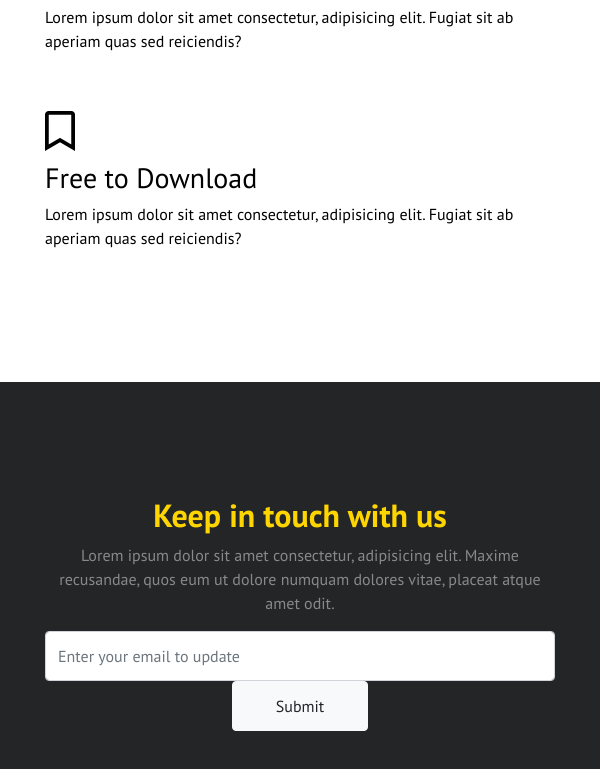
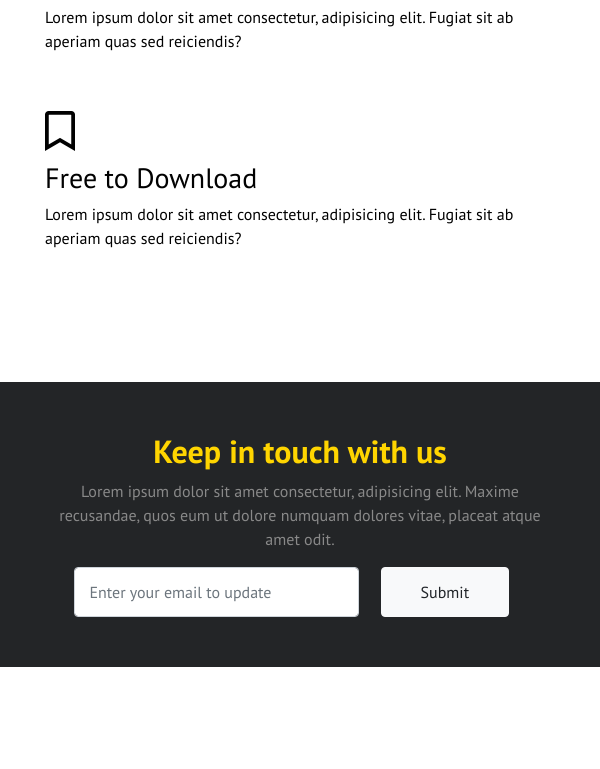
Before and after one commit to rifat-H/TinyOne, a plain HTML site: page index.html in a window 600 px wide. Shown: the part 1781-2550 px from the top of the page. After the commit the page ends 2448 px from the top, so only its background shows below. Drawn offline with Linux system fonts and the light colour scheme.

Commit message:
Some media query in features done

```diff
--- a/css/media.scss
+++ b/css/media.scss
@@ -10,8 +10,9 @@
         margin-top: 10px;
         text-align: right;
     }
+
     // header end
- }
+}
 
 // Small devices (landscape phones, 576px and up)
 @media (min-width: 576px) and (max-width: 767.98px) {
@@ -22,8 +23,24 @@
         margin-top: 10px;
         text-align: right;
     }
+
     // header end
- }
+
+    // feature start
+
+    .social {
+        button {
+            padding: 12px 20%;
+            margin-right: 13%;
+        }
+        input{
+            margin-left: 10%;
+            padding-right: 10%;
+        }
+    }
+
+    // feature end
+}
 
 // Medium devices (tablets, 768px and up)
 @media (min-width: 768px) and (max-width: 991.98px) {
@@ -34,16 +51,13 @@
         margin-top: 10px;
         text-align: right;
     }
+
     // header end
 
- }
+}
 
 // Large devices (desktops, 992px and up)
-@media (min-width: 992px) and (max-width: 1199.98px) {
-
- }
+@media (min-width: 992px) and (max-width: 1199.98px) {}
 
 // Extra large devices (large desktops, 1200px and up)
-@media (min-width: 1200px) {
-
- }
+@media (min-width: 1200px) {}
--- a/css/style.scss
+++ b/css/style.scss
@@ -9,7 +9,7 @@ body {
     font-family: 'PT Sans', sans-serif;
 }
 
-i{
+i {
     font-size: 40px;
     padding: 10px 0;
 }
@@ -83,13 +83,13 @@ header {
 
 // features start
 
-.features{
+.features {
     padding: 100px 0;
 }
 
 .f_title {
 
-    h5{
+    h5 {
         margin-bottom: 80px;
     }
 }
@@ -98,22 +98,28 @@ header {
 
 // social start
 
-.social{
+.social {
     background-color: $footerBgc;
     padding: 50px 0;
-}
 
-.s_content{
-    h2{
+    h2 {
         color: $mainYellow;
         font-weight: bold;
     }
-    p{
+
+    p {
         color: $feature_p;
     }
-    button{
-        padding: 12px 43px;
+
+    button {
+        padding: 12px 31%;
+    }
+
+    input{
+        padding: 24px 15px;
     }
 }
 
+
+
 // social end
--- a/index.html
+++ b/index.html
@@ -294,17 +294,17 @@
         <div class="container">
             <div class="row">
                 <div class="col-md-8 offset-md-2">
-                    <div class="s_content text-center">
-                        <h2>Keep in touch with us</h3>
+                    <div class="text-center">
+                        <h2>Keep in touch with us</h2>
                         <p>Lorem ipsum dolor sit amet consectetur, adipisicing elit. Maxime recusandae, quos eum ut
                             dolore numquam dolores vitae, placeat atque amet odit.</p>
                         <!-- form -->
                         <form>
                             <div class="row">
-                                    <div class="col-md-9">
-                                        <input type="text" class="form-control py-4" placeholder="Enter your email to update">
+                                <div class="col-md-9 col-7">
+                                    <input type="text" class="form-control" placeholder="Enter your email to update">
                                 </div>
-                                    <div class="col-md-3">
+                                <div class="col-md-3 col-5">
                                     <button type="button" class="btn btn-light">Submit</button>
                                 </div>
                             </div>
```
Also changed, not shown: css/media.css, css/style.css, 1 other file. Lines whose indentation alone changed are shown as unchanged.
